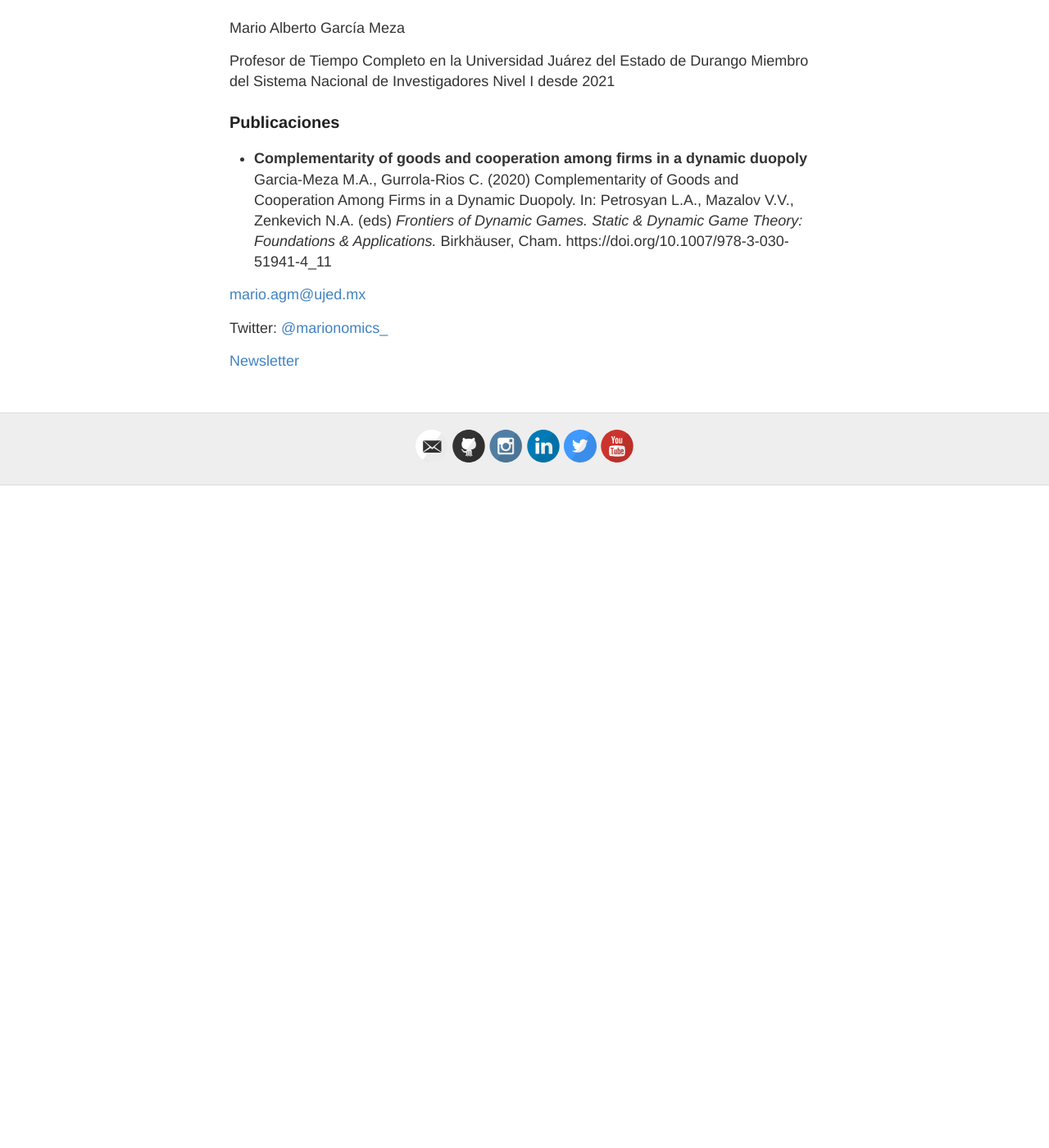
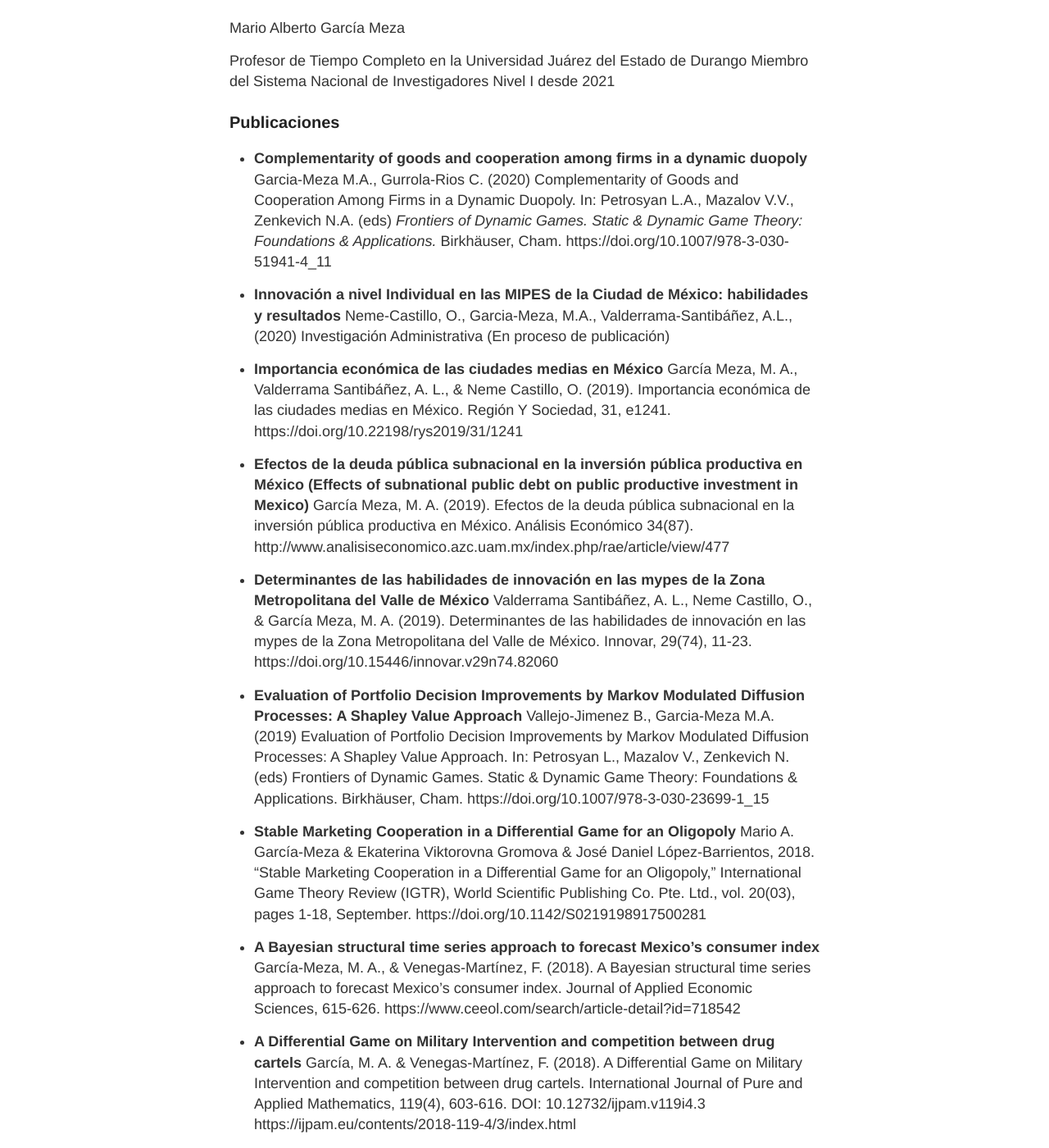
Before and after one commit to MariusAgm/MariusAgm.github.io, a Jekyll site: the page built from Research.md, in a window 1280 px wide and 1400 px high, scrolled down 270 px. Shown: the whole window at 82% size. Built offline with Jekyll 4.4.1, drawn with Linux system fonts in a browser that asks for light colours; before the commit the page ends 900 px from its top, so only the background shows below that; some of the changed text lies outside the part shown.

Commit message:
Research

```diff
--- a/Research.md
+++ b/Research.md
@@ -13,8 +13,38 @@ Miembro del Sistema Nacional de Investigadores Nivel I desde 2021
 
 ### Publicaciones
 
-* **Complementarity of goods and cooperation among firms in a dynamic duopoly**
+- **Complementarity of goods and cooperation among firms in a dynamic duopoly**
 Garcia-Meza M.A., Gurrola-Rios C. (2020) Complementarity of Goods and Cooperation Among Firms in a Dynamic Duopoly. In: Petrosyan L.A., Mazalov V.V., Zenkevich N.A. (eds) _Frontiers of Dynamic Games. Static & Dynamic Game Theory: Foundations & Applications._ Birkhäuser, Cham. https://doi.org/10.1007/978-3-030-51941-4_11
+
+- **Innovación a nivel Individual en las MIPES de la Ciudad de México: habilidades y resultados**
+Neme-Castillo, O., Garcia-Meza, M.A., Valderrama-Santibáñez, A.L., (2020) Investigación Administrativa (En proceso de publicación)
+
+- **Importancia económica de las ciudades medias en México**
+García Meza, M. A., Valderrama Santibáñez, A. L., & Neme Castillo, O. (2019). Importancia económica de las ciudades medias en México. Región Y Sociedad, 31, e1241. https://doi.org/10.22198/rys2019/31/1241
+
+- **Efectos de la deuda pública subnacional en la inversión pública productiva en México (Effects of subnational public debt on public productive investment in Mexico)**
+García Meza, M. A. (2019). Efectos de la deuda pública subnacional en la inversión pública productiva en México. Análisis Económico 34(87). http://www.analisiseconomico.azc.uam.mx/index.php/rae/article/view/477
+
+- **Determinantes de las habilidades de innovación en las mypes de la Zona Metropolitana del Valle de México**
+Valderrama Santibáñez, A. L., Neme Castillo, O., & García Meza, M. A. (2019). Determinantes de las habilidades de innovación en las mypes de la Zona Metropolitana del Valle de México. Innovar, 29(74), 11-23. https://doi.org/10.15446/innovar.v29n74.82060
+
+- **Evaluation of Portfolio Decision Improvements by Markov Modulated Diffusion Processes: A Shapley Value Approach**
+Vallejo-Jimenez B., Garcia-Meza M.A. (2019) Evaluation of Portfolio Decision Improvements by Markov Modulated Diffusion Processes: A Shapley Value Approach. In: Petrosyan L., Mazalov V., Zenkevich N. (eds) Frontiers of Dynamic Games. Static & Dynamic Game Theory: Foundations & Applications. Birkhäuser, Cham. https://doi.org/10.1007/978-3-030-23699-1_15
+
+- **Stable Marketing Cooperation in a Differential Game for an Oligopoly**
+Mario A. García-Meza & Ekaterina Viktorovna Gromova & José Daniel López-Barrientos, 2018. "Stable Marketing Cooperation in a Differential Game for an Oligopoly," International Game Theory Review (IGTR), World Scientific Publishing Co. Pte. Ltd., vol. 20(03), pages 1-18, September. https://doi.org/10.1142/S0219198917500281
+
+- **A Bayesian structural time series approach to forecast Mexico’s consumer index**
+García-Meza, M. A., & Venegas-Martínez, F. (2018). A Bayesian structural time series approach to forecast Mexico’s consumer index. Journal of Applied Economic Sciences, 615-626. https://www.ceeol.com/search/article-detail?id=718542
+
+- **A Differential Game on Military Intervention and competition between drug cartels**
+García, M. A. & Venegas-Martínez, F. (2018). A Differential Game on Military Intervention and competition between drug cartels. International Journal of Pure and Applied Mathematics, 119(4), 603-616. DOI: 10.12732/ijpam.v119i4.3 https://ijpam.eu/contents/2018-119-4/3/index.html
+
+- **A Differential Game of a Duopoly with Network Externalities**
+García-Meza M.A., López-Barrientos J.D. (2016) A Differential Game of a Duopoly with Network Externalities. In: Petrosyan L., Mazalov V. (eds) Recent Advances in Game Theory and Applications. Static & Dynamic Game Theory: Foundations & Applications. Birkhäuser, Cham. https://doi.org/10.1007/978-3-319-43838-2_3
+
+- **El motivo precautorio en la demanda de saldos reales: un enfoque ortodoxo.**
+Venegas-Martínez, Francisco and Avendaño-Vargas, Blanca Lilia and García-Meza, Mario Alberto (2016): El motivo precautorio en la demanda de saldos reales: un enfoque ortodoxo. eseconomía, Escuela Superior de Economía, Instituto Politécnico Nacional, vol. 12(46), pages 7-20, https://ideas.repec.org/a/ipn/esecon/v12y2017i46p7-20.html
 
 [mario.agm@ujed.mx](mailto:mario.agm@ujed.mx)
 
```
